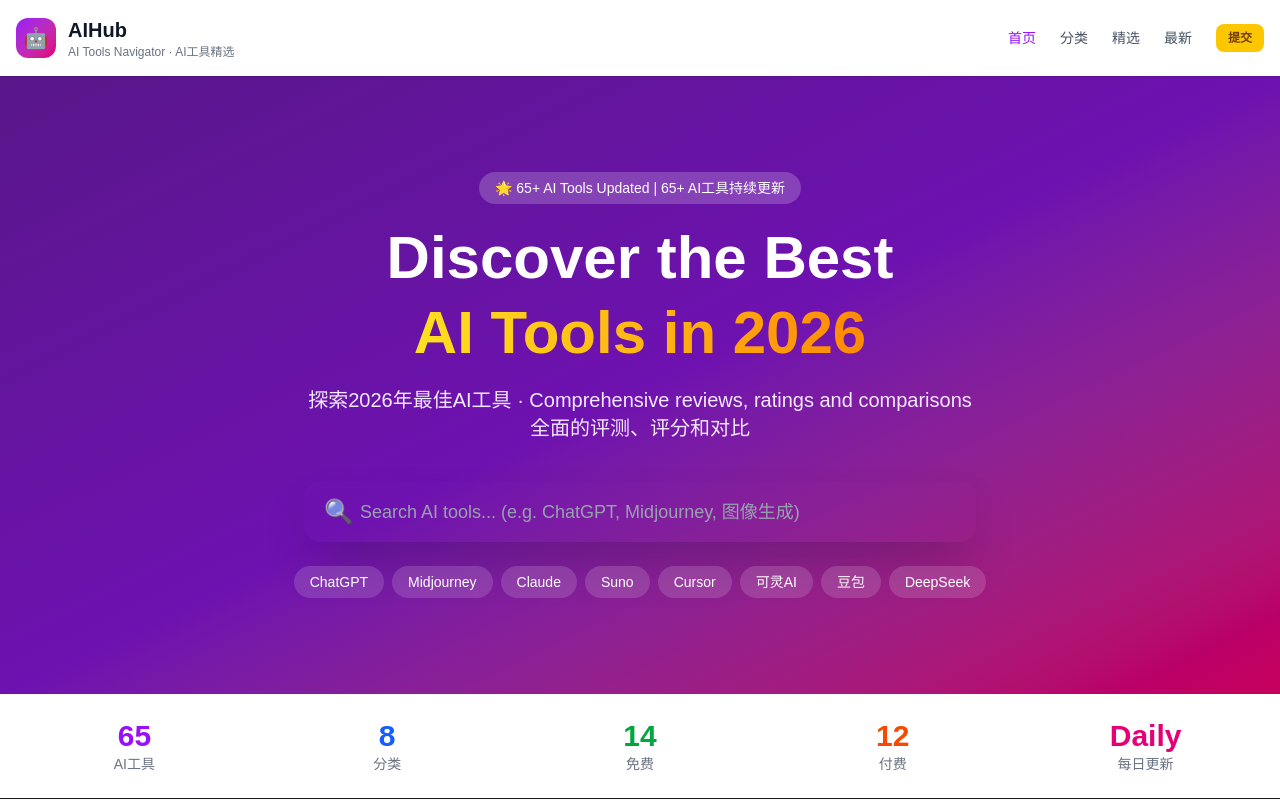
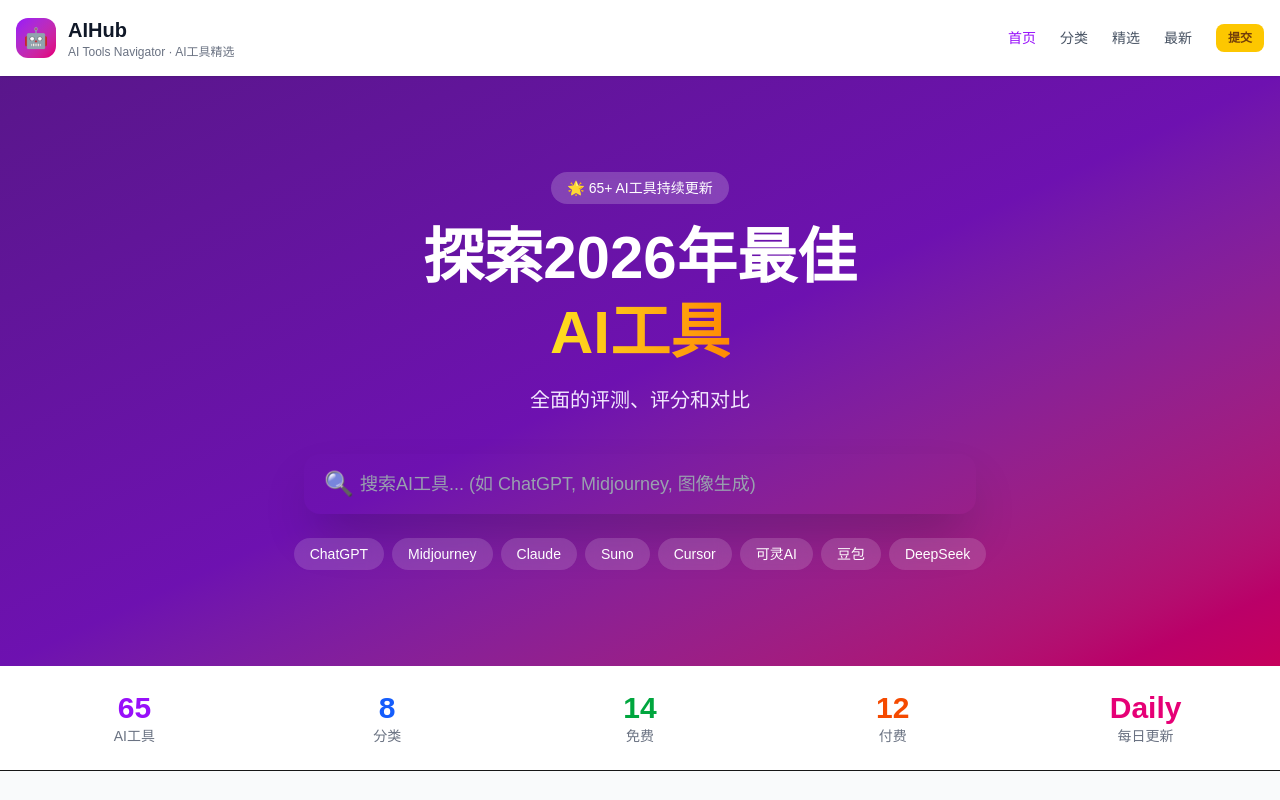
Before and after one commit to Wangzhixin-eng/ai-tools-site, a Next.js app: page /ai-tools-site/ in a window 1280 px wide. Shown: the top 800 px of the page. Built offline with nearby package versions, Linux system fonts and the light colour scheme.

Commit message:
Update components/HeroSection.tsx

```diff
--- a/components/HeroSection.tsx
+++ b/components/HeroSection.tsx
@@ -3,10 +3,15 @@
 import { useState } from 'react';
 import { aiTools, searchTools } from '@/data/tools';
 import Link from 'next/link';
+import { useLanguage } from '@/app/context/LanguageContext';
+
+const quickTagsEn = ['ChatGPT', 'Midjourney', 'Claude', 'Suno', 'Cursor', 'Kling', 'Doubao', 'DeepSeek'];
+const quickTagsCn = ['ChatGPT', 'Midjourney', 'Claude', 'Suno', 'Cursor', '可灵AI', '豆包', 'DeepSeek'];
 
 export default function HeroSection() {
   const [query, setQuery] = useState('');
   const [results, setResults] = useState<ReturnType<typeof searchTools>>([]);
+  const { lang, t } = useLanguage();
 
   const handleSearch = (value: string) => {
     setQuery(value);
@@ -17,20 +22,28 @@
     }
   };
 
+  const toolCountText = { en: `${aiTools.length}+ AI Tools Updated`, cn: `${aiTools.length}+ AI工具持续更新`, jp: `${aiTools.length}+ AIツール更新中`, kr: `${aiTools.length}+ AI 도구 업데이트` };
+  const titleText = { en: 'Discover the Best', cn: '探索2026年最佳', jp: '2026年最高の', kr: '2026년 최고의' };
+  const subtitleText = { en: 'AI Tools in 2026', cn: 'AI工具', jp: 'AIツールを見つけよう', kr: 'AI 도구를 발견하세요' };
+  const subtitle2Text = { en: 'Comprehensive reviews, ratings and comparisons', cn: '全面的评测、评分和对比', jp: '総合的なレビュー、評価と比較', kr: '총평, 평점, 비교' };
+  const searchPlaceholder = { en: 'Search AI tools... (e.g. ChatGPT, Midjourney)', cn: '搜索AI工具... (如 ChatGPT, Midjourney, 图像生成)', jp: 'AIツールを検索... (例：ChatGPT, Midjourney)', kr: 'AI 도구 검색... (예: ChatGPT, Midjourney)' };
+  const quickTags = lang === 'cn' ? quickTagsCn : lang === 'en' ? quickTagsEn : lang === 'jp' ? quickTagsCn : quickTagsCn;
+
   return (
     <section className="bg-gradient-to-br from-purple-900 via-purple-800 to-pink-700 text-white">
       <div className="max-w-7xl mx-auto px-4 py-16 md:py-24">
         <div className="text-center mb-10">
           <div className="inline-block mb-4 px-4 py-1.5 bg-white/20 rounded-full text-sm font-medium backdrop-blur-sm">
-            🌟 {aiTools.length}+ AI Tools Updated | {aiTools.length}+ AI工具持续更新
+            🌟 {t(toolCountText)}
           </div>
           <h1 className="text-4xl md:text-6xl font-bold mb-4 leading-tight">
-            Discover the Best<br />
-            <span className="text-transparent bg-clip-text bg-gradient-to-r from-yellow-300 to-orange-400">AI Tools in 2026</span>
+            {t(titleText)}<br />
+            <span className="text-transparent bg-clip-text bg-gradient-to-r from-yellow-300 to-orange-400">
+              {t(subtitleText)}
+            </span>
           </h1>
           <p className="text-lg md:text-xl text-purple-100 max-w-2xl mx-auto">
-            探索2026年最佳AI工具 · Comprehensive reviews, ratings and comparisons<br />
-            全面的评测、评分和对比
+            {t(subtitle2Text)}
           </p>
         </div>
 
@@ -41,7 +54,7 @@
               type="text"
               value={query}
               onChange={(e) => handleSearch(e.target.value)}
-              placeholder="Search AI tools... (e.g. ChatGPT, Midjourney, 图像生成)"
+              placeholder={t(searchPlaceholder)}
               className="w-full px-6 py-4 pl-14 rounded-2xl text-gray-900 placeholder-gray-400 text-lg shadow-2xl focus:outline-none focus:ring-4 focus:ring-yellow-400/50"
             />
             <div className="absolute left-5 top-1/2 -translate-y-1/2 text-2xl">🔍</div>
@@ -58,7 +71,11 @@
           {/* Search Results Dropdown */}
           {results.length > 0 && (
             <div className="absolute top-full left-0 right-0 mt-2 bg-white rounded-2xl shadow-2xl overflow-hidden z-50 max-h-80 overflow-y-auto">
-              {results.slice(0, 8).map((tool) => (
+              {results.slice(0, 8).map((tool) => {
+                const resultName = lang === 'en' ? tool.name : lang === 'cn' ? tool.nameCn : lang === 'jp' ? tool.nameJp : tool.nameKr;
+                const resultDesc = lang === 'en' ? tool.description : lang === 'cn' ? tool.descriptionCn : lang === 'jp' ? tool.descriptionJp : tool.descriptionKr;
+                const pricingText = tool.pricing === 'free' ? { en: 'Free', cn: '免费', jp: '無料', kr: '무료' }[lang]! : tool.pricing === 'freemium' ? { en: 'Freemium', cn: 'Freemium', jp: 'フレミアム', kr: '프리미엄' }[lang]! : { en: 'Paid', cn: '付费', jp: '有料', kr: '유료' }[lang]!;
+                return (
                   <Link
                     key={tool.id}
                     href={`/tools/${tool.id}`}
@@ -69,25 +86,26 @@
                       {getCategoryEmoji(tool.category)}
                     </div>
                     <div className="flex-1 min-w-0">
-                    <div className="font-semibold text-gray-900 text-sm truncate">{tool.name}</div>
-                    <div className="text-xs text-gray-500 truncate">{tool.nameCn} · {tool.descriptionCn}</div>
+                      <div className="font-semibold text-gray-900 text-sm truncate">{resultName}</div>
+                      <div className="text-xs text-gray-500 truncate">{resultDesc}</div>
                     </div>
                     <span className={`text-xs px-2 py-1 rounded-full shrink-0 ${
                       tool.pricing === 'free' ? 'bg-green-100 text-green-700' :
                       tool.pricing === 'freemium' ? 'bg-blue-100 text-blue-700' :
                       'bg-orange-100 text-orange-700'
                     }`}>
-                    {tool.pricing === 'free' ? '免费' : tool.pricing === 'freemium' ? ' freemium' : '付费'}
+                      {pricingText}
                     </span>
                   </Link>
-              ))}
+                );
+              })}
             </div>
           )}
         </div>
 
         {/* Quick Tags */}
         <div className="flex flex-wrap justify-center gap-2 mt-6">
-          {['ChatGPT', 'Midjourney', 'Claude', 'Suno', 'Cursor', '可灵AI', '豆包', 'DeepSeek'].map((tag) => (
+          {quickTags.map((tag) => (
             <button
               key={tag}
               onClick={() => handleSearch(tag)}
```
Lines whose indentation alone changed are shown as unchanged.
